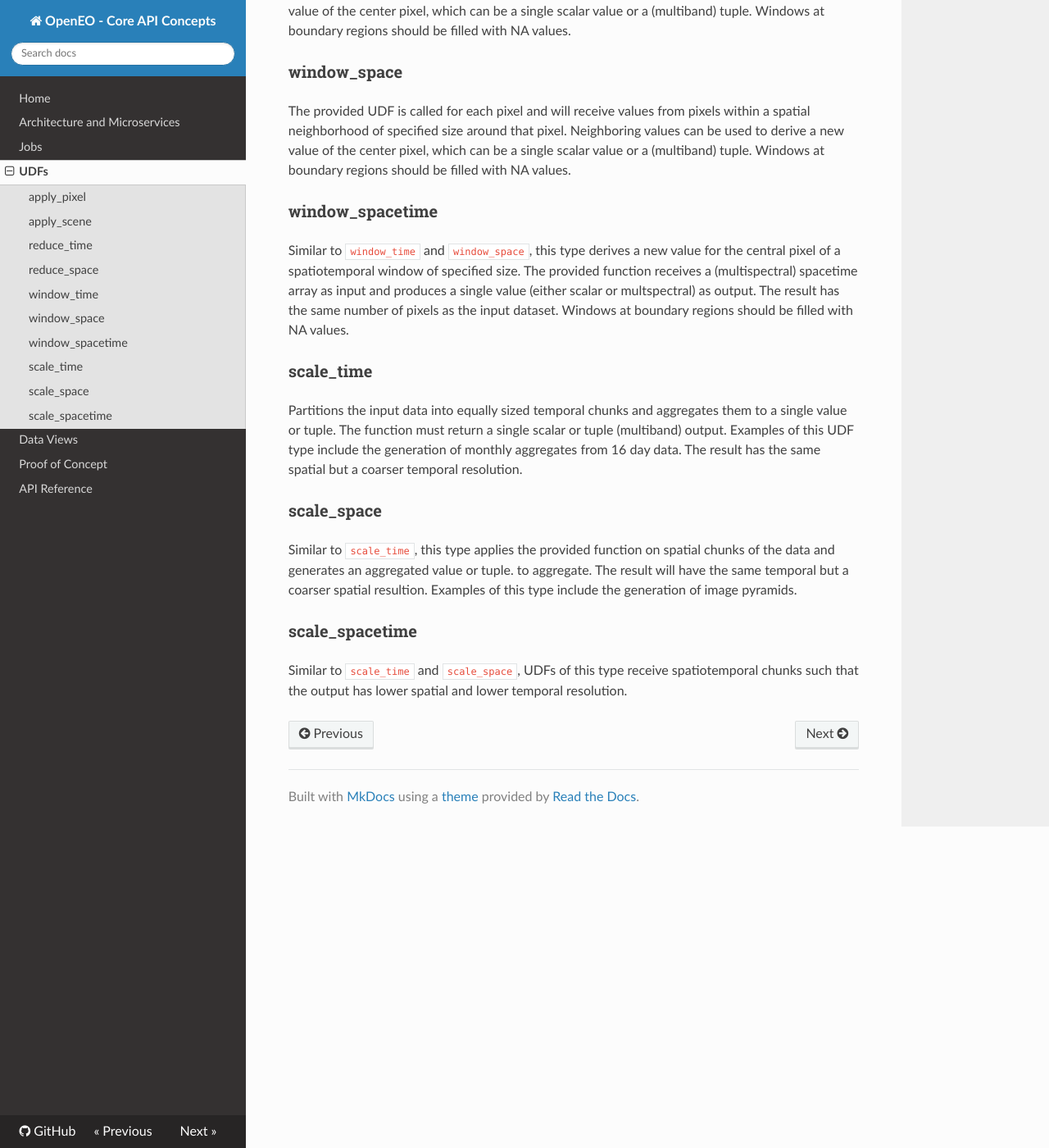
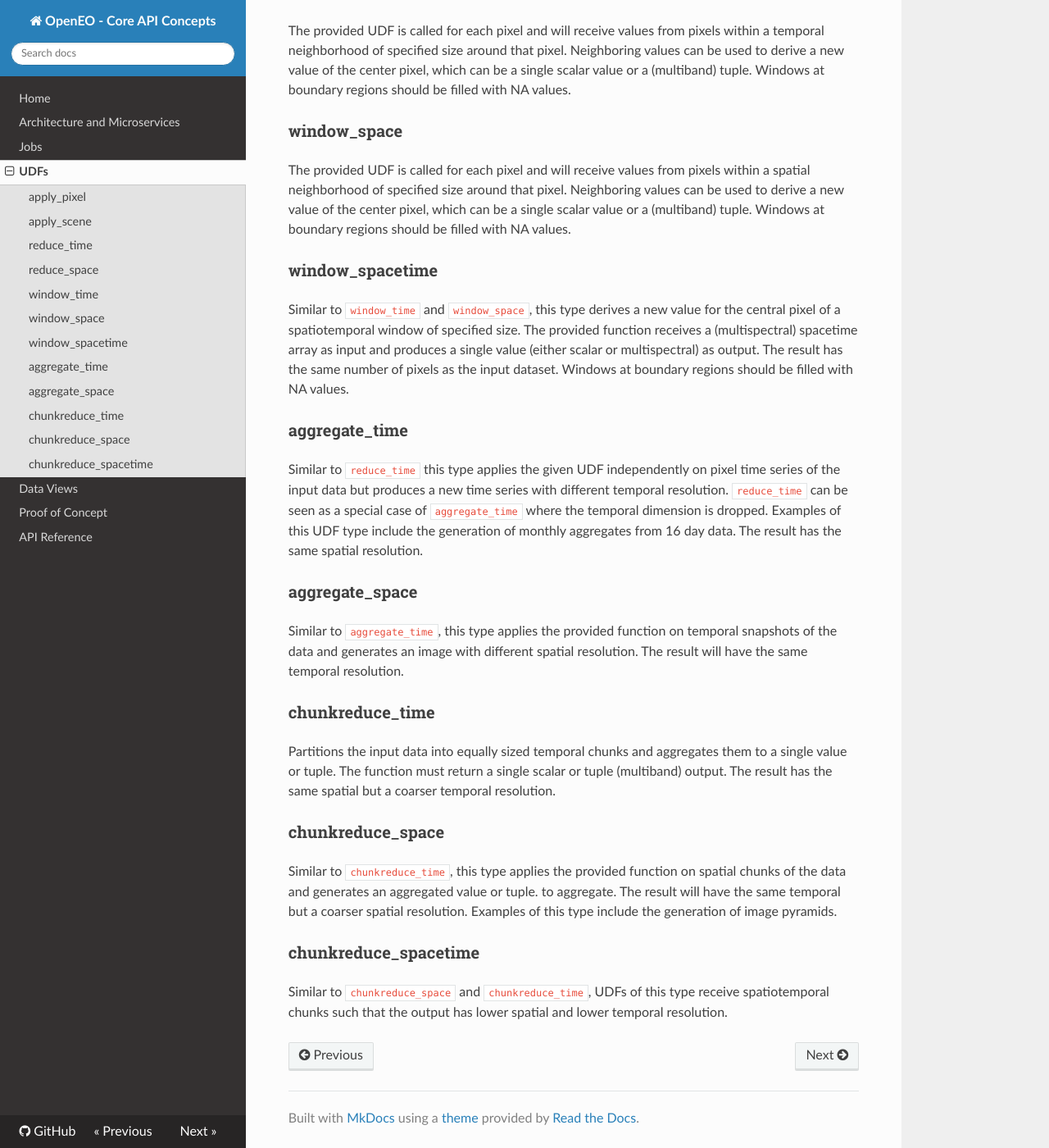
Before and after one commit to Open-EO/openeo-api, an MkDocs documentation site: the page built from docs/docs/udfs.md, in a window 1280 px wide and 1400 px high, scrolled down 1441 px. Shown: the whole window at 82% size. Built offline with MkDocs 1.6.1, drawn with Linux system fonts in a browser that asks for light colours; nearby versions of some CDN libraries; old or Windows-style settings are respelled for this version of MkDocs; some of the changed text lies outside the part shown.

Commit message:
update documentation

```diff
--- a/docs/docs/udfs.md
+++ b/docs/docs/udfs.md
@@ -10,9 +10,13 @@ data are passed to the function, how the function execution is parallelized, and
 - [window_time](#window_time)
 - [window_space](#window_space)
 - [window_spacetime](#window_spacetime)
-- [scale_time](#scale_time)
-- [scale_space](#scale_space)
-- [scale_spacetime](#scale_spacetime)
+- [aggregate_time](#aggregate_time)
+- [aggregate_space](#aggregate_space)
+- [aggregate_spacetime](#aggregate_spacetime)
+- [chunkreduce_time](#chunkreduce_time)
+- [chunkreduce_space](#chunkreduce_space)
+- [chunkreduce_spacetime](#chunkreduce_spacetime)
+
 
 This document describes some details of the abovementioned UDF types. Back-ends allowing the execution of UDF's will report, which types they support. For example applying UDFs on individual scenes is not possible on higher level data cube back-ends. In the descriptions below, the question in which format data is streamed to and from the functions is not yet covered. Furthermore, the described categories only include unary operations that take one image (collection) as input.
 
@@ -36,15 +40,20 @@ The provided UDF is called for each pixel and will receive values from pixels wi
 The provided UDF is called for each pixel and will receive values from pixels within a spatial neighborhood of specified size around that pixel. Neighboring values can be used to derive a new value of the center pixel, which can be a single scalar value or a (multiband) tuple. Windows at boundary regions should be filled with NA values.
 
 ### window_spacetime
-Similar to `window_time` and `window_space`, this type derives a new value for the central pixel of a spatiotemporal window of specified size. The provided function receives a (multispectral) spacetime array as input and produces a single value (either scalar or multspectral) as output. The result has the same number of pixels as the input dataset. Windows at boundary regions should be filled with NA values.
+Similar to `window_time` and `window_space`, this type derives a new value for the central pixel of a spatiotemporal window of specified size. The provided function receives a (multispectral) spacetime array as input and produces a single value (either scalar or multispectral) as output. The result has the same number of pixels as the input dataset. Windows at boundary regions should be filled with NA values.
 
-### scale_time
-Partitions the input data into equally sized temporal chunks and aggregates them to a single value or tuple. The function must return a single scalar or tuple (multiband) output. Examples of this UDF type include the generation of monthly aggregates from 16 day data.  The result has the same spatial but a coarser temporal resolution.
+### aggregate_time
+Similar to `reduce_time` this type applies the given UDF independently on pixel time series of the input data but produces a new time series with different temporal resolution. `reduce_time` can be seen as a special case of `aggregate_time` where the temporal dimension is dropped.
+Examples of this UDF type include the generation of monthly aggregates from 16 day data.  The result has the same spatial resolution.
 
+### aggregate_space
+Similar to `aggregate_time`, this type applies the provided function on temporal snapshots of the data and generates an image with different spatial resolution. The result will have the same temporal resolution.
 
-### scale_space
-Similar to `scale_time`, this type applies the provided function on spatial chunks of the data and generates an aggregated value or tuple. to aggregate. The result will have the same temporal but a coarser spatial resultion. Examples of this type include the generation of image pyramids.
+### chunkreduce_time
+Partitions the input data into equally sized temporal chunks and aggregates them to a single value or tuple. The function must return a single scalar or tuple (multiband) output. The result has the same spatial but a coarser temporal resolution.
 
+### chunkreduce_space
+Similar to `chunkreduce_time`, this type applies the provided function on spatial chunks of the data and generates an aggregated value or tuple. to aggregate. The result will have the same temporal but a coarser spatial resolution. Examples of this type include the generation of image pyramids.
 
-### scale_spacetime
-Similar to `scale_time` and `scale_space`,  UDFs of this type receive spatiotemporal chunks such that the output has lower spatial and lower temporal resolution.
+### chunkreduce_spacetime
+Similar to `chunkreduce_space` and `chunkreduce_time`, UDFs of this type receive spatiotemporal chunks such that the output has lower spatial and lower temporal resolution.
--- a/openapi.json
+++ b/openapi.json
@@ -185,9 +185,9 @@
           "window_time",
           "window_space",
           "window_spacetime",
-          "scale_time",
-          "scale_space",
-          "scale_spacetime"
+          "agregate_time",
+          "aggregate_space",
+          "aggregate_spacetime"
         ]
       },
       "udf_description": {
```
Also changed, not shown: docs/docs/poc.md (+6 -6 lines), docs/docs/views.md (+3 -3 lines).
